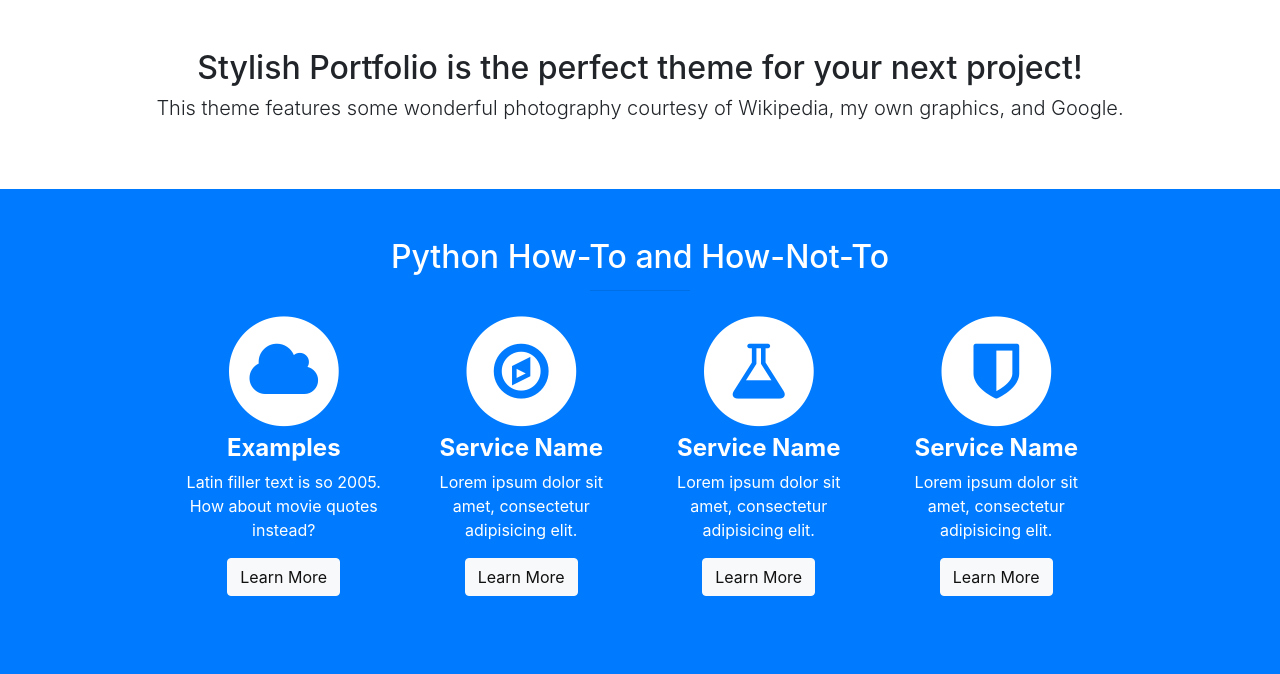
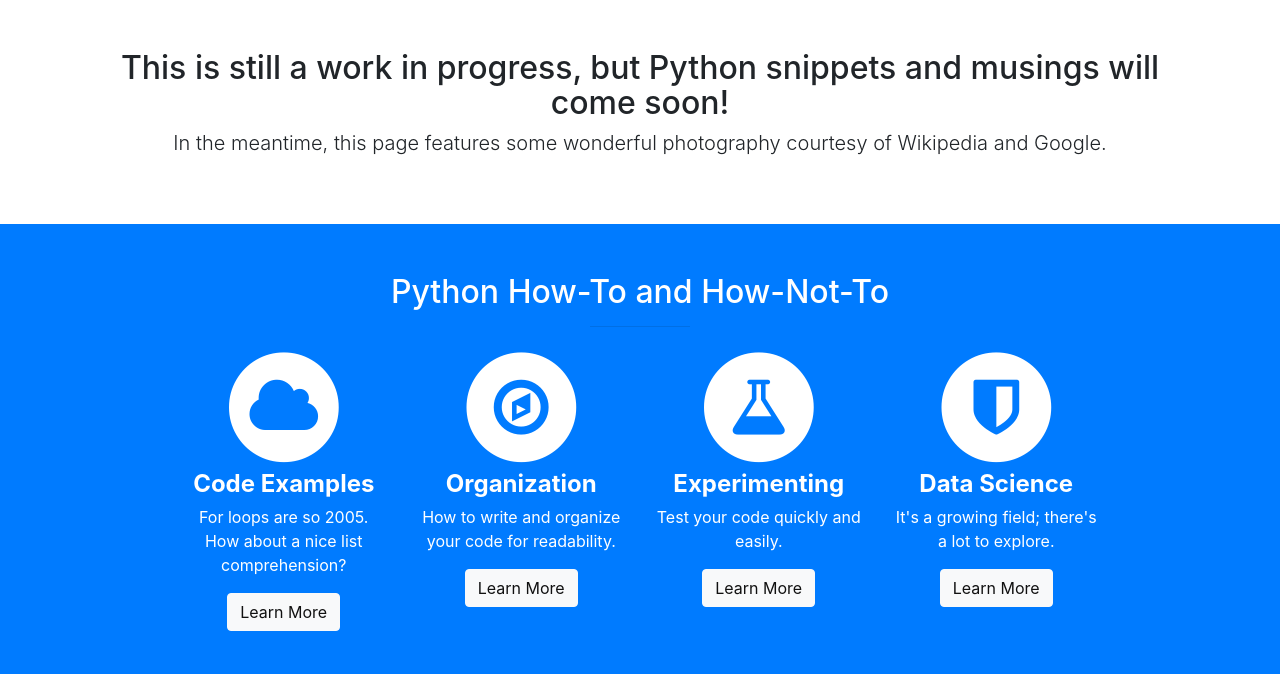
Before and after one commit to jrdenney/ga-website, a website with bundled scripts: page index.html in a window 1280 px wide. Shown: the part 800-1474 px from the top of the page. Built offline with nearby package versions, Linux system fonts and the light colour scheme.

Commit message:
updated index

```diff
--- a/index.html
+++ b/index.html
@@ -63,9 +63,9 @@
     <!-- About -->
     <section id="about" class="about">
       <div class="container text-center">
-        <h2>Stylish Portfolio is the perfect theme for your next project!</h2>
-        <p class="lead">This theme features some wonderful photography courtesy of Wikipedia,
-          my own graphics, and Google.</p>
+        <h2>This is still a work in progress, but Python snippets and musings will come soon!</h2>
+        <p class="lead">In the meantime, this page features some wonderful photography courtesy of Wikipedia
+          and Google.</p>
       </div>
       <!-- /.container -->
     </section>
@@ -85,9 +85,9 @@
                     <i class="fa fa-cloud fa-stack-1x text-primary"></i>
                   </span>
                   <h4>
-                    <strong>Examples</strong>
+                    <strong>Code Examples</strong>
                   </h4>
-                  <p>Latin filler text is so 2005. How about movie quotes instead?</p>
+                  <p>For loops are so 2005. How about a nice list comprehension?</p>
                   <a href="#" class="btn btn-light">Learn More</a>
                 </div>
               </div>
@@ -98,9 +98,9 @@
                     <i class="fa fa-compass fa-stack-1x text-primary"></i>
                   </span>
                   <h4>
-                    <strong>Service Name</strong>
+                    <strong>Organization</strong>
                   </h4>
-                  <p>Lorem ipsum dolor sit amet, consectetur adipisicing elit.</p>
+                  <p>How to write and organize your code for readability.</p>
                   <a href="#" class="btn btn-light">Learn More</a>
                 </div>
               </div>
@@ -111,9 +111,9 @@
                     <i class="fa fa-flask fa-stack-1x text-primary"></i>
                   </span>
                   <h4>
-                    <strong>Service Name</strong>
+                    <strong>Experimenting</strong>
                   </h4>
-                  <p>Lorem ipsum dolor sit amet, consectetur adipisicing elit.</p>
+                  <p>Test your code quickly and easily.</p>
                   <a href="#" class="btn btn-light">Learn More</a>
                 </div>
               </div>
@@ -124,9 +124,9 @@
                     <i class="fa fa-shield fa-stack-1x text-primary"></i>
                   </span>
                   <h4>
-                    <strong>Service Name</strong>
+                    <strong>Data Science</strong>
                   </h4>
-                  <p>Lorem ipsum dolor sit amet, consectetur adipisicing elit.</p>
+                  <p>It's a growing field; there's a lot to explore.</p>
                   <a href="#" class="btn btn-light">Learn More</a>
                 </div>
               </div>
@@ -143,7 +143,7 @@
     <!-- Callout -->
     <aside class="callout">
       <div class="text-vertical-center">
-        <h1>Vertically Centered Text</h1>
+        <h1>Coding is Definitely Not Like Drawing Lines</h1>
       </div>
     </aside>
 
@@ -218,17 +218,18 @@
         <div class="row">
           <div class="col-lg-10 mx-auto text-center">
             <h4>
-              <strong>Start Bootstrap</strong>
+              <strong>James Denney</strong>
             </h4>
-            <p>3481 Melrose Place
-              <br>Beverly Hills, CA 90210</p>
+            <p>General Assembly
+              <br>1133 15th St. NW Floor 8
+              <br>Washington, D.C. 20005</p>
             <ul class="list-unstyled">
               <li>
                 <i class="fa fa-phone fa-fw"></i>
-                (123) 456-7890</li>
+                (301) 466-3165</li>
               <li>
                 <i class="fa fa-envelope-o fa-fw"></i>
-                <a href="mailto:name@example.com">name@example.com</a>
+                <a href="mailto:jamesdenney6@gmail.com">jamesdenney6@gmail.com</a>
               </li>
             </ul>
             <br>
@@ -250,7 +251,7 @@
               </li>
             </ul>
             <hr class="small">
-            <p class="text-muted">Copyright &copy; Your Website 2017</p>
+            <p class="text-muted">Copyright &copy; James's GitHub Site 2017</p>
           </div>
         </div>
       </div>
```
